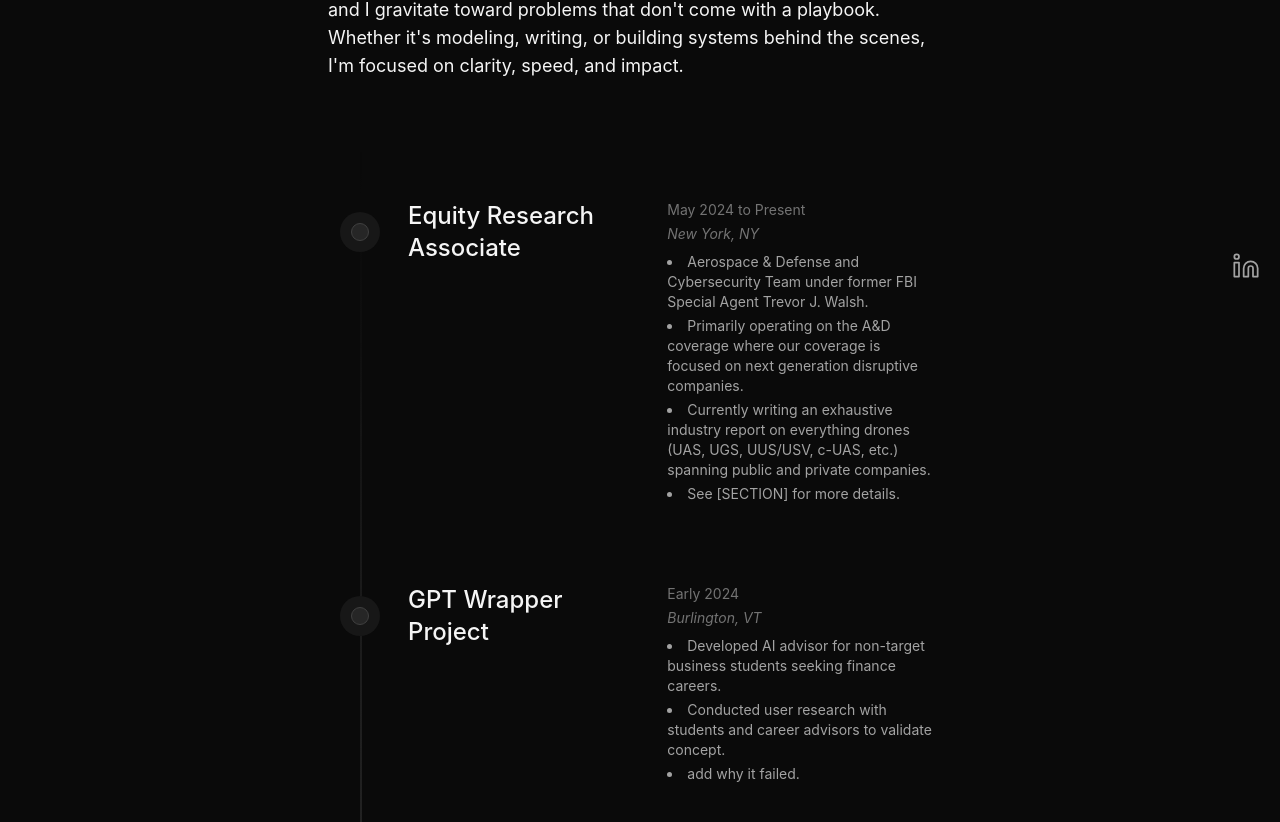
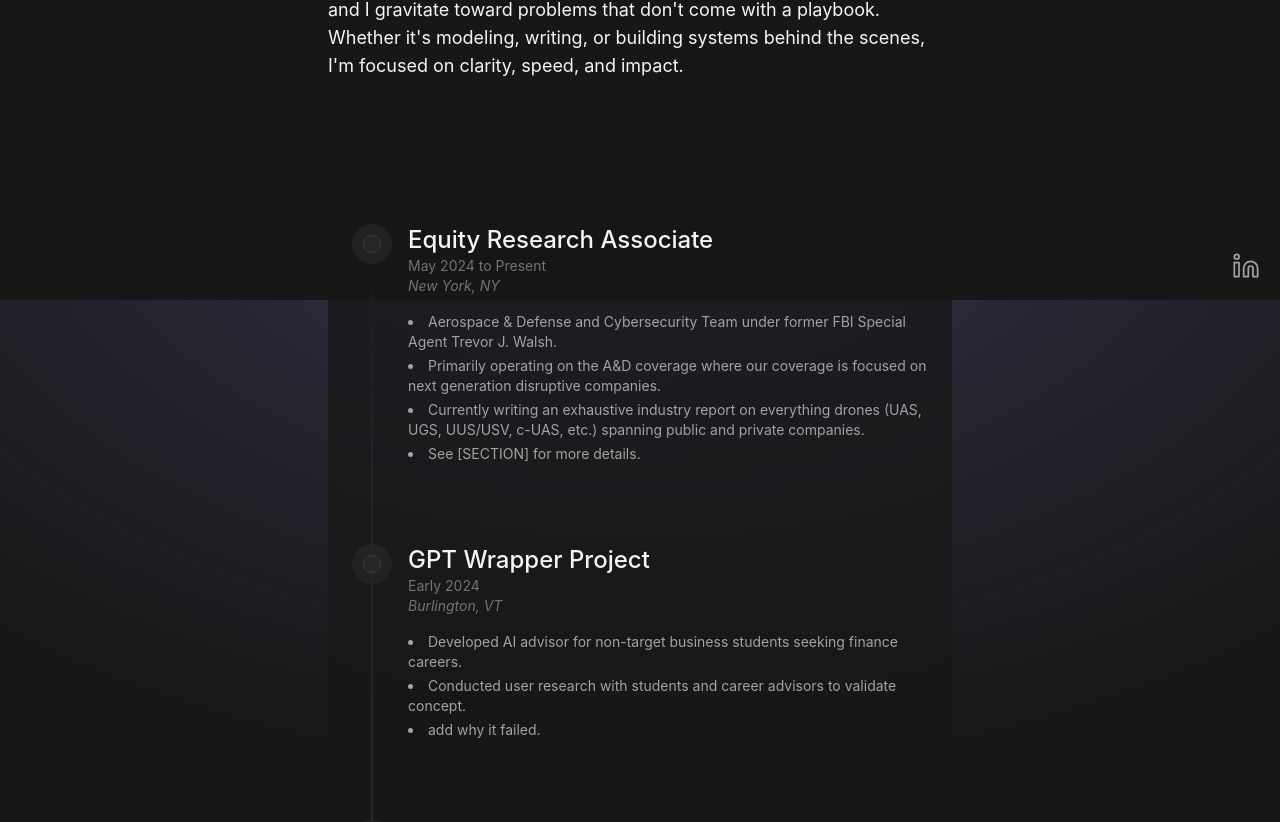
Before and after one commit to ethan-frost-xyz/personal-site, a Next.js app: page /about in a window 1280 px wide. Shown: the part 500-1322 px from the top of the page. Built offline with nearby package versions, Linux system fonts and the light colour scheme.

Commit message:
background / fx for timeline background

```diff
--- a/src/app/about/page.tsx
+++ b/src/app/about/page.tsx
@@ -153,9 +153,11 @@ export default function AboutPage() {
       </Section>
 
       {/* ---------------- Timeline ---------------- */}
-      <Section className="pt-0">
-        <h2 className="sr-only">Career & Education Timeline</h2>
-        <Timeline data={timelineData} />
+      <Section className="pt-0 pb-44">
+        <div className="bg-neutral-900/70 rounded-2xl p-6 backdrop-blur-sm">
+          <h2 className="sr-only">Career & Education Timeline</h2>
+          <Timeline data={timelineData} />
+        </div>
       </Section>
 
       {/* ---------------- Footer ---------------- */}
--- a/src/app/globals.css
+++ b/src/app/globals.css
@@ -2,9 +2,20 @@
 @tailwind components;
 @tailwind utilities;
 
-/* Fallback if custom properties aren’t parsed yet */
+/* Fallback if custom properties aren't parsed yet */
 html {
   @apply bg-neutral-950 text-neutral-100;
+  background: rgb(23, 23, 23);
+  background-image: radial-gradient(ellipse 80% 80% at 50% -20%, rgba(120, 119, 198, 0.3), rgba(255, 255, 255, 0));
+  background-attachment: fixed;
+  min-height: 100vh;
+}
+
+body {
+  @apply text-foreground;
+  min-height: 100vh;
+  position: relative;
+  background: transparent;
 }
 
 /* ------------------------------------------------------------------------ */
@@ -53,7 +64,7 @@ html {
 
   /* -------- Dark theme (adds `class="dark"` to <html>) -------- */
   .dark {
-    --background: 0 0% 3.9%;
+    --background: 0 0% 9%;
     --foreground: 0 0% 98%;
 
     --card: 0 0% 3.9%;
--- a/src/app/layout.tsx
+++ b/src/app/layout.tsx
@@ -10,13 +10,13 @@ export const metadata = {
 
 export default function RootLayout({ children }: { children: ReactNode }) {
   return (
-    <html lang="en">
-      <body className="bg-neutral-950 text-neutral-100 font-sans antialiased">
+    <html lang="en" className="dark">
+      <body className="text-neutral-100 font-sans antialiased">
         {/* --- top nav ------------------------------------------------------ */}
         <Navbar />
 
         {/* --- page content ------------------------------------------------- */}
-        <main className="max-w-3xl mx-auto px-6 py-12">{children}</main>
+        <main className="max-w-3xl mx-auto px-6 py-12 relative">{children}</main>
 
         {/* --- fixed social icon ------------------------------------------- */}
         <LinkedIn />
--- a/src/components/ui/timeline.tsx
+++ b/src/components/ui/timeline.tsx
@@ -35,34 +35,33 @@ export const Timeline = ({ data }: { data: TimelineEntry[] }) => {
 
   return (
     <div
-      className="w-full bg-neutral-950 font-sans"
+      className="w-full font-sans"
       ref={containerRef}
     >
       <div ref={ref} className="relative max-w-7xl mx-auto pb-20">
         {data.map((item, index) => (
           <div
             key={index}
-            className="flex justify-start pt-10 md:pt-20 md:gap-10"
+            className="flex flex-col pt-10 md:pt-20"
           >
-            <div className="sticky flex flex-col md:flex-row z-30 items-center top-24 self-start max-w-xs lg:max-w-sm md:w-full">
-              <div className="h-10 absolute left-3 md:left-3 w-10 rounded-full bg-neutral-900 flex items-center justify-center">
+            <div className="flex items-start gap-4 mb-4">
+              <div className="h-10 w-10 rounded-full bg-neutral-800/80 flex items-center justify-center shrink-0 relative z-10">
                 <div className="h-4 w-4 rounded-full bg-neutral-800 border border-neutral-700 p-2" />
               </div>
-              <h3 className="hidden md:block text-xl md:pl-20 md:text-2xl font-medium text-neutral-100">
-                {item.title}
-              </h3>
+              <div className="flex-1">
+                <h3 className="text-xl md:text-2xl font-medium text-neutral-100">
+                  {item.title}
+                </h3>
+                {item.date && (
+                  <p className="text-sm text-neutral-500">{item.date}</p>
+                )}
+                {item.location && (
+                  <p className="text-sm text-neutral-500 italic">{item.location}</p>
+                )}
+              </div>
             </div>
 
-            <div className="relative pl-20 pr-4 md:pl-4 w-full">
-              <h3 className="md:hidden block text-xl mb-4 text-left font-medium text-neutral-100">
-                {item.title}
-              </h3>
-              {item.date && (
-                <p className="text-sm text-neutral-500 mb-1">{item.date}</p>
-              )}
-              {item.location && (
-                <p className="text-sm text-neutral-500 italic mb-2">{item.location}</p>
-              )}
+            <div className="pl-14 w-full">
               {item.content}
             </div>
           </div>
@@ -71,7 +70,7 @@ export const Timeline = ({ data }: { data: TimelineEntry[] }) => {
           style={{
             height: height + "px",
           }}
-          className="absolute md:left-8 left-8 top-0 overflow-hidden w-[2px] bg-[linear-gradient(to_bottom,var(--tw-gradient-stops))] from-transparent from-[0%] via-neutral-700 to-transparent to-[99%] [mask-image:linear-gradient(to_bottom,transparent_0%,black_10%,black_90%,transparent_100%)]"
+          className="absolute left-[19px] top-0 overflow-hidden w-[2px] bg-[linear-gradient(to_bottom,var(--tw-gradient-stops))] from-transparent from-[0%] via-neutral-700 to-transparent to-[99%] [mask-image:linear-gradient(to_bottom,transparent_0%,black_10%,black_90%,transparent_100%)] z-0"
         >
           <motion.div
             style={{
```
